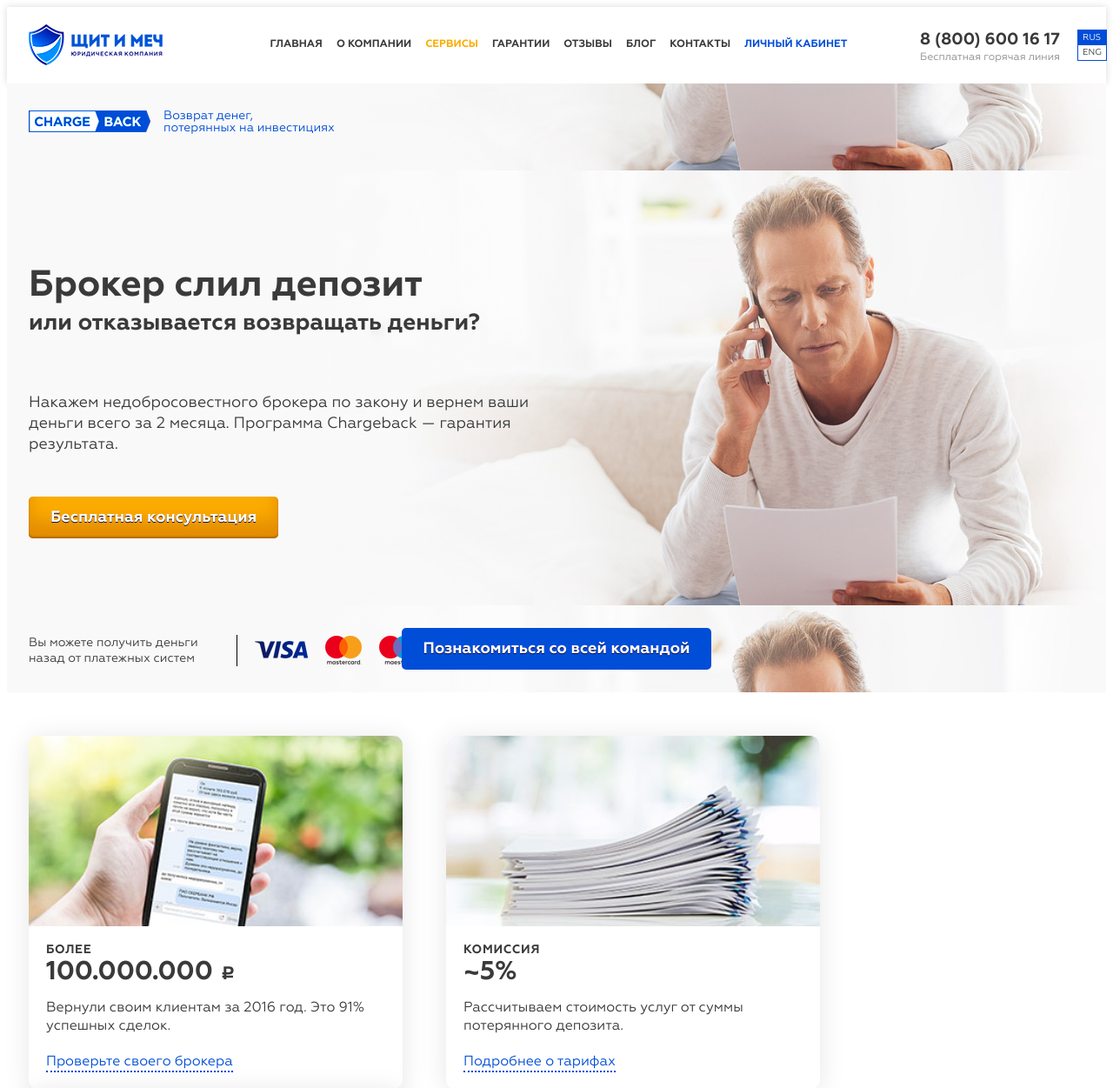
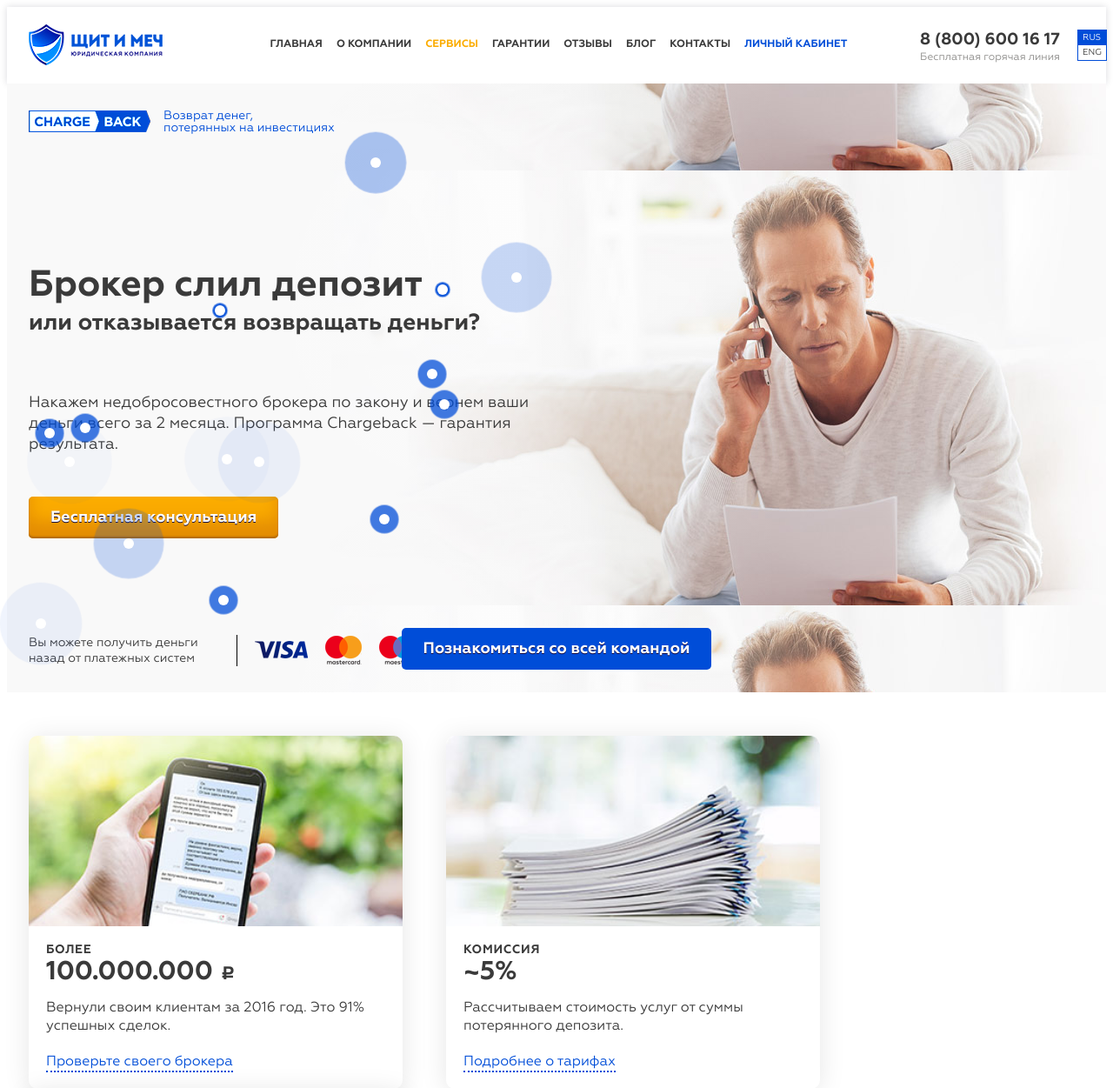
Before and after one commit to BulatSa/shield, a PHP site: page / in a window 1280 px wide; the page is wider, and only the part inside the window is pictured. Shown: the top 1251 px of that part at 87% size. Run offline with PHP 8.4, Linux system fonts and the light colour scheme; style sheets or scripts are compiled from the project's sources; some libraries are stand-ins or nearby versions; some web fonts are replaced.

Commit message:
animated cities

```diff
--- a/index.php
+++ b/index.php
@@ -465,6 +465,23 @@
 
 
 <section class="s-earth">
+	<div class="earth-dots">
+		<div class="earth-dots__item"></div>
+		<div class="earth-dots__item"></div>
+		<div class="earth-dots__item"></div>
+		<div class="earth-dots__item"></div>
+		<div class="earth-dots__item"></div>
+		<div class="earth-dots__item"></div>
+		<div class="earth-dots__item"></div>
+		<div class="earth-dots__item"></div>
+		<div class="earth-dots__item"></div>
+		<div class="earth-dots__item"></div>
+		<div class="earth-dots__item"></div>
+		<div class="earth-dots__item"></div>
+		<div class="earth-dots__item"></div>
+		<div class="earth-dots__item"></div>
+		<div class="earth-dots__item"></div>
+	</div>
 	<div class="container">
 		<div class="row">
 			<div class="grid-6 grid-5_l grid-12_m"></div>
@@ -475,7 +492,7 @@
 				</div>
 
 				<div class="row">
-					<div class="grid-4 grid-12_xs">
+					<div class="grid-4 grid-6_xs">
 						<div class="uptext">Северо-запад</div>
 						<div>Архангельск (51)</div>
 						<div>Калининград (278)</div>
@@ -495,7 +512,7 @@
 						<div>Симферополь</div>
 						<div>Сочи</div>
 					</div>
-					<div class="grid-4 grid-12_xs">
+					<div class="grid-4 grid-6_xs">
 						<div class="uptext">Восточная  Европа</div>
 						<div>Варшава (1)</div>
 						<div>Днепр (4)</div>
@@ -515,7 +532,7 @@
 						<div>Томск (87)</div>
 						<div>Улан-Удэ (23)</div>
 					</div>
-					<div class="grid-4 grid-12_xs">
+					<div class="grid-4 grid-6_xs">
 						<div class="uptext">Приволжье</div>
 						<div>Ижевск (161)</div>
 						<div>Казань (162)</div>
@@ -653,6 +670,13 @@
 </section>
 
 
+<section class="s-poll">
+	<div class="container">
+
+	</div>
+</section>
+
+
 <section class="s-big-form def-sec">
 	<div class="container">
 
@@ -674,14 +698,15 @@
 					</div>
 				</div>
 				<textarea name="user_comment" class="input-textarea" placeholder="Ваш вопрос" data-label="Комментарий"></textarea>
-				<div class="g-recaptcha"></div>
 				<footer class="big-form__footer">
-					<label class="style-check-ios">
-						<input type="checkbox" name="user_policy" data-label="Согласен с условиями" value="yes" data-req="true" checked="">
-						<span>Нажимая кнопку, я даю согласие на&nbsp;обработку персональных данных и&nbsp;соглашаюсь с&nbsp;<a href="#">условиями политики конфиденциальности</a></span>
-					</label>
+
+					<div class="g-recaptcha"></div>
 					<button type="submit" class="btn">Отправить</button>
 				</footer>
+				<label class="style-check-ios">
+					<input type="checkbox" name="user_policy" data-label="Согласен с условиями" value="yes" data-req="true" checked="">
+					<span>Нажимая кнопку, я даю согласие на&nbsp;обработку персональных данных и&nbsp;соглашаюсь с&nbsp;<a href="#">условиями политики конфиденциальности</a></span>
+				</label>
 			</form>
 		</div>
 
--- a/sass/base/_typography.scss
+++ b/sass/base/_typography.scss
@@ -300,3 +300,7 @@
 		left: $pad-xs;
 	}
 }
+
+
+::-moz-selection { background: $orange; }
+::selection { background: $orange; }
--- a/sass/modules/_big-form.scss
+++ b/sass/modules/_big-form.scss
@@ -35,7 +35,7 @@
 
 	&__footer{
 		display: flex;
-		align-items: center;
+		justify-content: space-between;
 		@include res(m){
 			flex-direction: column;
 			align-items: flex-start;
@@ -46,6 +46,7 @@
 			max-width: 100%;
 			flex-shrink: 0;
 			margin-left: $pad-s;
+			margin-bottom: $pad-xs;
 			@include res(m){
 				margin-left: 0;
 			}
@@ -57,4 +58,8 @@
 			margin: 0;
 		}
 	}
+
+	.style-check-ios{
+		margin-bottom: 0;
+	}
 }
--- a/sass/modules/_s-earth.scss
+++ b/sass/modules/_s-earth.scss
@@ -1,11 +1,13 @@
 .s-earth{
 	min-height: 824px;
 	background: url("../img/earth/bg.jpg") center top no-repeat $purple;
+	//background-size: cover;
 	padding-top: 170px;
 	padding-bottom: 60px;
 	color: #FFF;
 	font-size: 14px;
 	line-height: 1.2;
+	overflow: hidden;
 	@include res(s){
 		padding-top: $pad-l;
 		padding-bottom: $pad-l;
@@ -26,3 +28,70 @@
 		margin-bottom: 6px;
 	}
 }
+
+
+.earth-dots{
+	position: absolute;
+	left: 50%;
+	top: 0;
+	width: 1920px;
+	height: 100%;
+	transform: translate(-50%,0);
+	@include res(s){
+		display: none;
+	}
+
+	&__item{
+		position: absolute;
+		width: 12px;
+		height: 12px;
+		border-radius: 6px;
+		background: #FFF;
+
+		&:nth-child(1){left: 361px;top: 711px;}
+		&:nth-child(2){left: 371px;top: 492px;}
+		&:nth-child(3){left: 394px;top: 525px;}
+		&:nth-child(4){left: 412px;top: 486px;}
+		&:nth-child(5){left: 462px;top: 619px;}
+		&:nth-child(6){left: 571px;top: 684px;}
+		&:nth-child(7){left: 575px;top: 522px;}
+		&:nth-child(8){left: 567px;top: 351px;}
+		&:nth-child(9){left: 612px;top: 525px;}
+		&:nth-child(10){left: 756px;top: 591px;}
+		&:nth-child(11){left: 746px;top: 181px;}
+		&:nth-child(12){left: 811px;top: 424px;}
+		&:nth-child(13){left: 825px;top: 459px;}
+		&:nth-child(14){left: 823px;top: 327px;}
+		&:nth-child(15){left: 908px;top: 313px;}
+
+
+		&:before{
+			content: '';
+			position: absolute;
+			z-index: -1;
+			left: -4px;
+			top: -4px;
+			width: 20px;
+			height: 20px;
+			background: $blue;
+			border-radius: 10px;
+		}
+	}
+}
+
+@for $i from 1 through 15 {
+	.earth-dots__item:nth-child(#{$i}):before {
+		animation: earth-dot 3.3s ease infinite random(6)+s;
+	}
+}
+
+@keyframes earth-dot {
+	from{
+		transform: scale3d(0.5,0.5,0.5);
+		opacity: 1;
+	}
+	to{
+		transform: scale3d(5,5,5);
+		opacity: 0;
+	}
+}
```
Also changed, not shown: img/earth/bg.jpg.
